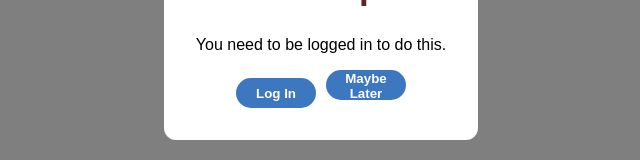
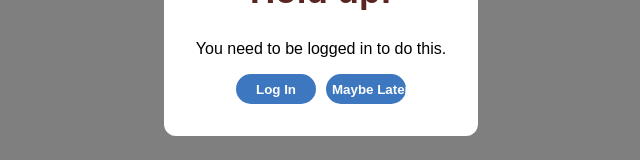
Before and after one commit to InitiallyJuniorr/YelpForBenches, a React app in the folder frontend/: page /profile in a window 1280 px wide. Shown: the part 377-537 px from the top of the page, without its empty margins (319-959 px from the left). Built offline with nearby package versions, Linux system fonts and the light colour scheme; the HTML template or start-up script is replaced by a standard one.

Commit message:
Update LoginPrompt.jsx

```diff
--- a/frontend/src/Components/LoginPrompt.jsx
+++ b/frontend/src/Components/LoginPrompt.jsx
@@ -19,8 +19,8 @@ export default function LoginPrompt({ open, onClose }) {
             }} onClick={e => e.stopPropagation()}>
                 <h2>Hold up!</h2>
                 <p style={{fontFamily: 'sans-serif'}}>You need to be logged in to do this.</p>
-                <button onClick={() => navigate('/')} style={{background: '#3D77BF', borderRadius: '35px', border: 'none', color: '#ffff', fontWeight: '700', height: '30px', width: '80px'}}>Log In</button>
-                <button onClick={onClose} style={{marginLeft: '10px', background: '#3D77BF', borderRadius: '35px', border: 'none', color: '#ffff', fontWeight: '700', height: '30px', width: '80px'}}>Maybe Later</button>
+                <button onClick={() => navigate('/')} style={{background: '#3D77BF', borderRadius: '35px', border: 'none', color: '#ffff', fontWeight: '700', height: '30px', width: '80px', whiteSpace: 'nowrap'}}>Log In</button>
+                <button onClick={onClose} style={{marginLeft: '10px', background: '#3D77BF', borderRadius: '35px', border: 'none', color: '#ffff', fontWeight: '700', height: '30px', width: '80px', whiteSpace: 'nowrap'}}>Maybe Later</button>
             </div>
         </div>
     );
```
